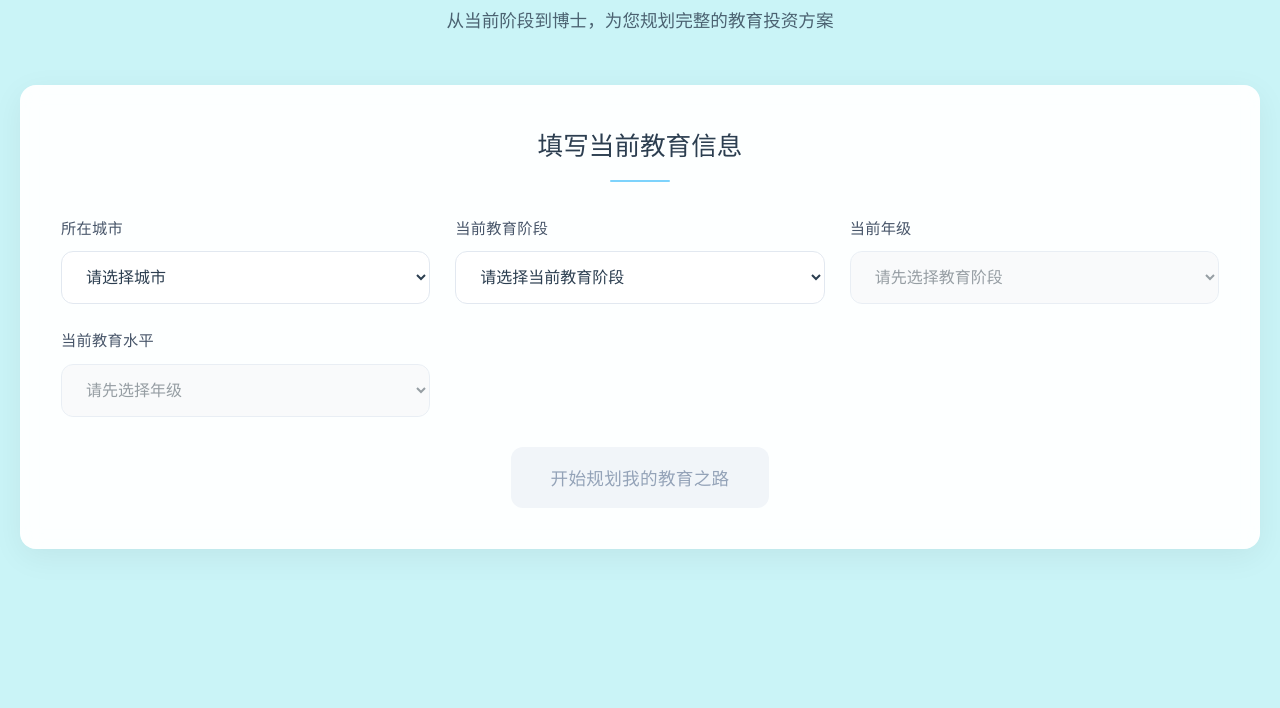
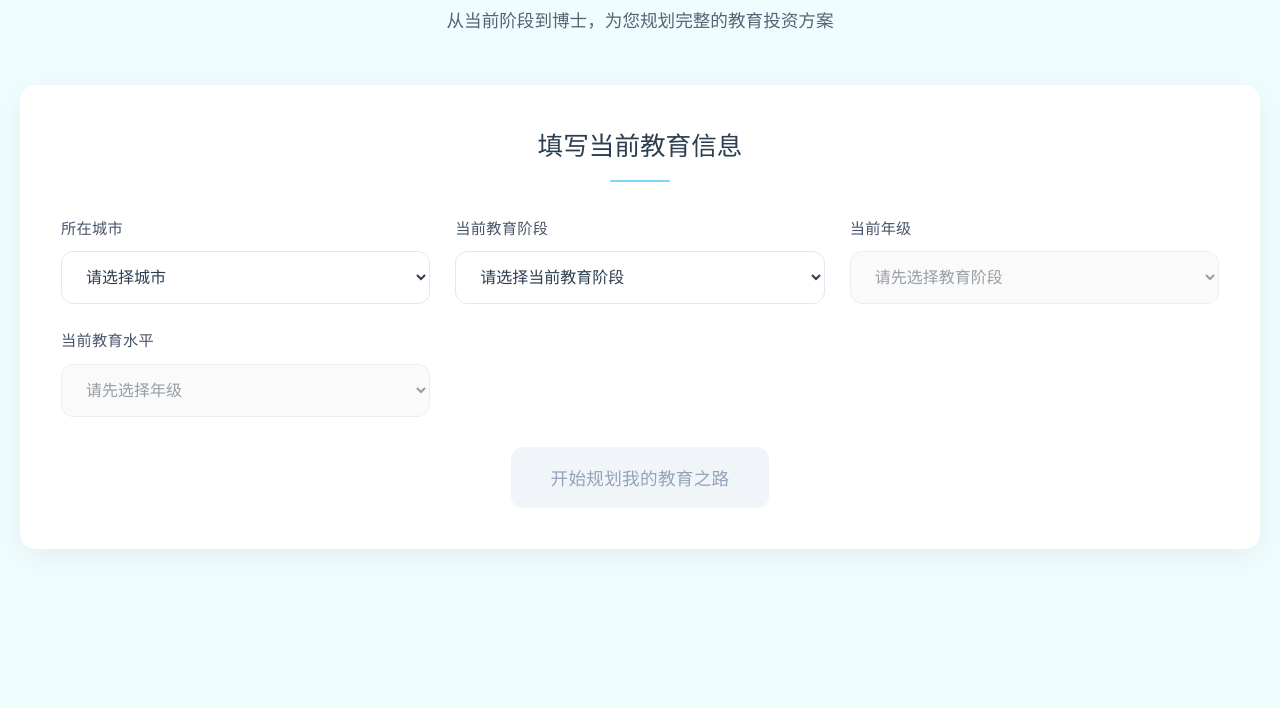
Before and after one commit to gengqinglang/edu-caculator, a plain HTML site: page education-planner.html in a window 1280 px wide. Shown: the part 92-800 px from the top of the page. Drawn offline with Linux system fonts and the light colour scheme.

Commit message:
style: 调整页面背景色为更浅的淡青色
背景色优化:
🎨 #CAF4F7 → #F0FDFF (更浅的淡青色)

调整原因:
- 参考用户提供的图片色彩
- 更加清淡的背景色
- 提升视觉舒适度
- 减少色彩饱和度

视觉效果:
- 更加柔和的背景色调
- 更好的内容对比度
- 更符合简约设计理念

```diff
--- a/education-planner.html
+++ b/education-planner.html
@@ -13,7 +13,7 @@
 
         body {
             font-family: -apple-system, BlinkMacSystemFont, "Segoe UI", Roboto, "Helvetica Neue", Arial, sans-serif;
-            background: #CAF4F7;
+            background: #F0FDFF;
             min-height: 100vh;
             color: #2C3E50;
             line-height: 1.6;
```
